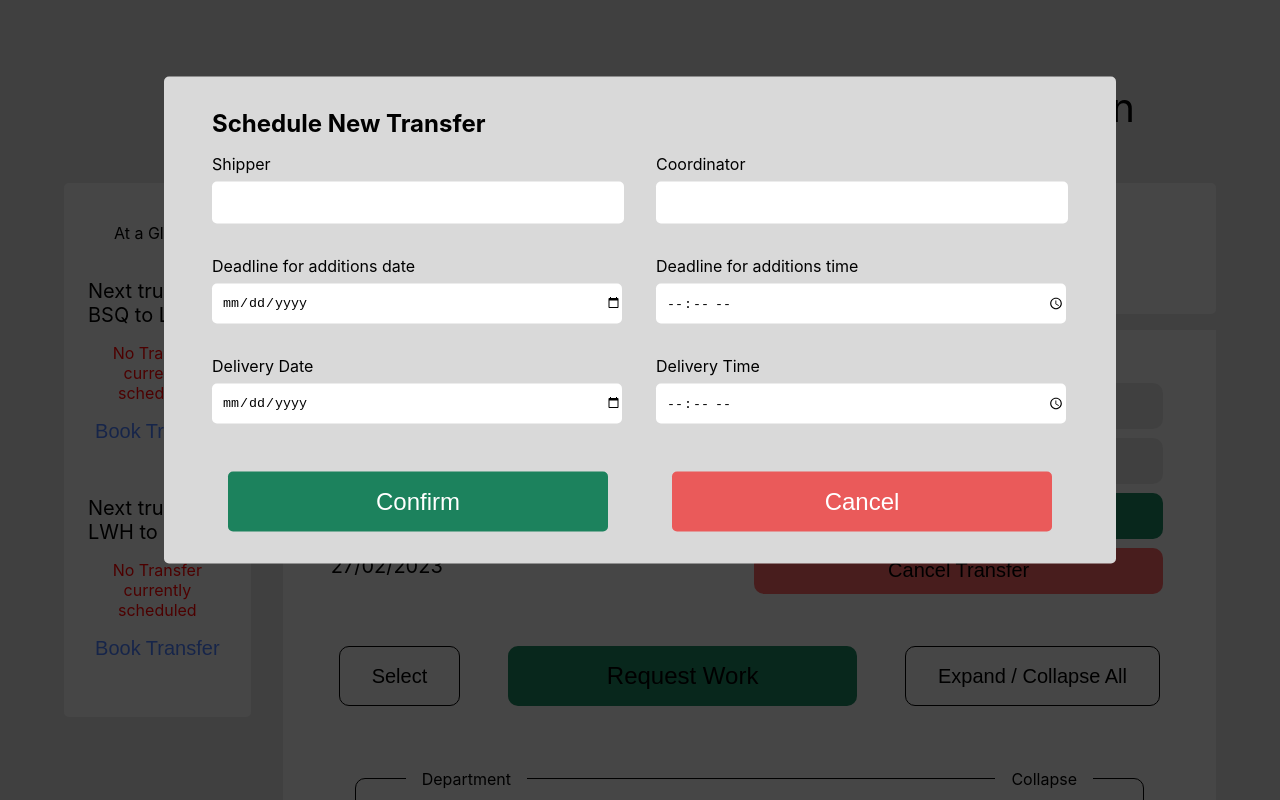
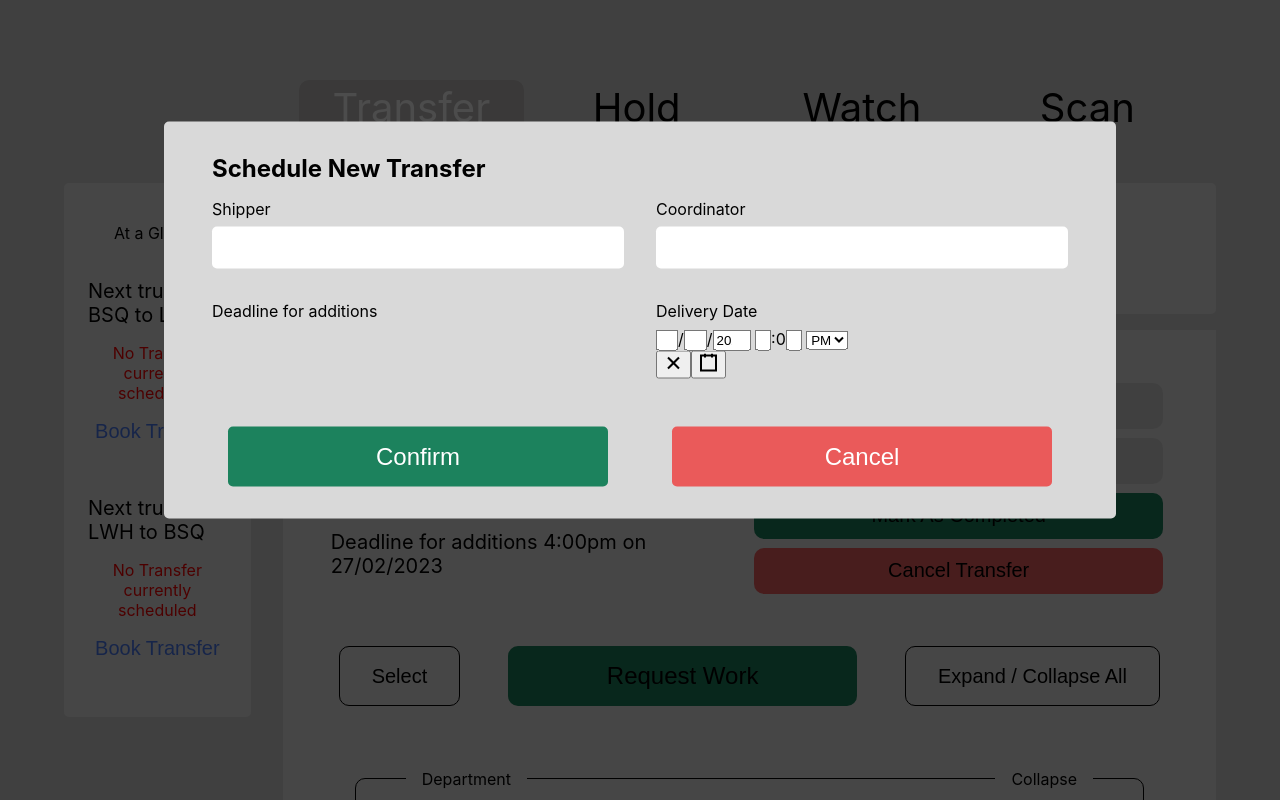
Before and after one commit to lefthomas/PropertyController, a React (Create React App) app: page / in a window 1280 px wide. Both pictures are taken after a click on the button "Request Work". Shown: the top 800 px of the page. Built offline with nearby package versions, Linux system fonts and the light colour scheme.

Commit message:
removed react-datetime and added datetime-picker

```diff
--- a/package.json
+++ b/package.json
@@ -8,9 +8,8 @@
     "@testing-library/react": "^13.4.0",
     "@testing-library/user-event": "^13.5.0",
     "graphql": "^16.6.0",
-    "moment": "^2.29.4",
     "react": "^18.2.0",
-    "react-datetime": "^3.2.0",
+    "react-datetime-picker": "^4.1.1",
     "react-dom": "^18.2.0",
     "react-scripts": "5.0.1",
     "web-vitals": "^2.1.4"
--- a/src/modals/TransferModal/TransferModal.js
+++ b/src/modals/TransferModal/TransferModal.js
@@ -2,14 +2,14 @@ import { useMutation, gql } from "@apollo/client";
 import { useState } from "react";
 import "./TransferModal.css";
 import ReactDom from "react-dom";
+import DateTimePicker from "react-datetime-picker";
 
 function TransferModal(props) {
   const [shipper, setShipper] = useState("");
   const [coordinator, setCoordinator] = useState("");
-  const [additionsDate, setAdditionsDate] = useState("");
-  const [additionsTime, setAdditionsTime] = useState("");
-  const [deliveryDate, setDeliveryDate] = useState("");
-  const [deliveryTime, setDeliveryTime] = useState("");
+  const [additionsDateTime, setAdditionsDateTime] = useState("");
+  const [deliveryDateTime, setDeliveryDateTime] = useState("");
+  const [value, onChange] = useState(new Date());
 
   const CREATE_TRANSFER = gql`
     mutation Mutation($shipper: String, $coordinator: String) {
@@ -25,7 +25,10 @@ function TransferModal(props) {
   const handleSubmit = (e) => {
     e.preventDefault();
 
-    newTransfer({ variables: { shipper: shipper, coordinator: coordinator } });
+    // newTransfer({ variables: { shipper: shipper, coordinator: coordinator } });
+
+    console.log(additionsDateTime);
+    console.log(deliveryDateTime);
 
     props.close();
     setShipper("");
@@ -68,7 +71,58 @@ function TransferModal(props) {
               onChange={(e) => setCoordinator(e.target.value)}
             />
           </div>
+
           <div className="transfer-modal-label-container">
+            <label
+              className="transfer-modal-label"
+              htmlFor="transfer-modal-additions-time"
+            >
+              Deadline for additions
+            </label>
+            {/* <Datetime
+              id="transfer-modal-delivery-date"
+              inputProps={{
+                className: "transfer-modal-input",
+                name: "transfer-modal-delivery-date",
+              }}
+              isValidDate={valid}
+              onChange={console.log(input.name)}
+              closeOnSelect={true}
+            /> */}
+          </div>
+          <div className="transfer-modal-label-container">
+            <label
+              className="transfer-modal-label"
+              htmlFor="transfer-modal-additions-time"
+            >
+              Delivery Date
+            </label>
+            <DateTimePicker onChange={onChange} value={value} />
+          </div>
+
+          <button
+            type="submit"
+            className="transfer-modal-btn transfer-modal-btn-confirm"
+          >
+            Confirm
+          </button>
+          <button
+            type="button"
+            className="transfer-modal-btn transfer-modal-btn-cancel"
+            onClick={() => props.close()}
+          >
+            Cancel
+          </button>
+        </form>
+      </div>
+    </div>,
+    document.getElementById("portal")
+  );
+}
+
+export default TransferModal;
+
+/* <div className="transfer-modal-label-container">
             <label
               className="transfer-modal-label"
               htmlFor="transfer-modal-additions-date"
@@ -131,25 +185,4 @@ function TransferModal(props) {
               value={deliveryTime}
               onChange={(e) => setDeliveryTime(e.target.value)}
             />
-          </div>
-          <button
-            type="submit"
-            className="transfer-modal-btn transfer-modal-btn-confirm"
-          >
-            Confirm
-          </button>
-          <button
-            type="button"
-            className="transfer-modal-btn transfer-modal-btn-cancel"
-            onClick={() => props.close()}
-          >
-            Cancel
-          </button>
-        </form>
-      </div>
-    </div>,
-    document.getElementById("portal")
-  );
-}
-
-export default TransferModal;
+          </div> */
```
Also changed, not shown: 1 other file (tests, documents, lock files or other folders).
